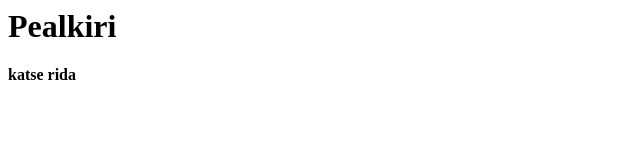
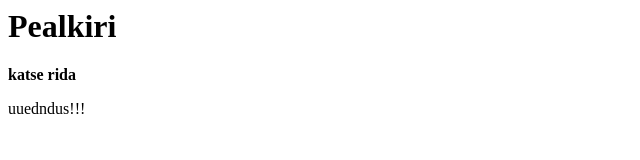
Before and after one commit to StenSeene/StenSeene.github.io, a plain HTML site: page index.html in a window 1280 px wide. Shown: the whole page, without its empty margins (0-640 px from the left). Drawn offline with Linux system fonts and the light colour scheme.

Commit message:
Add files via upload

```diff
--- a/index.html
+++ b/index.html
@@ -1,4 +1,4 @@
 <h1>Pealkiri</h1>
 
 <b>katse rida</b>
-<p>
+<p>uuedndus!!!
```
